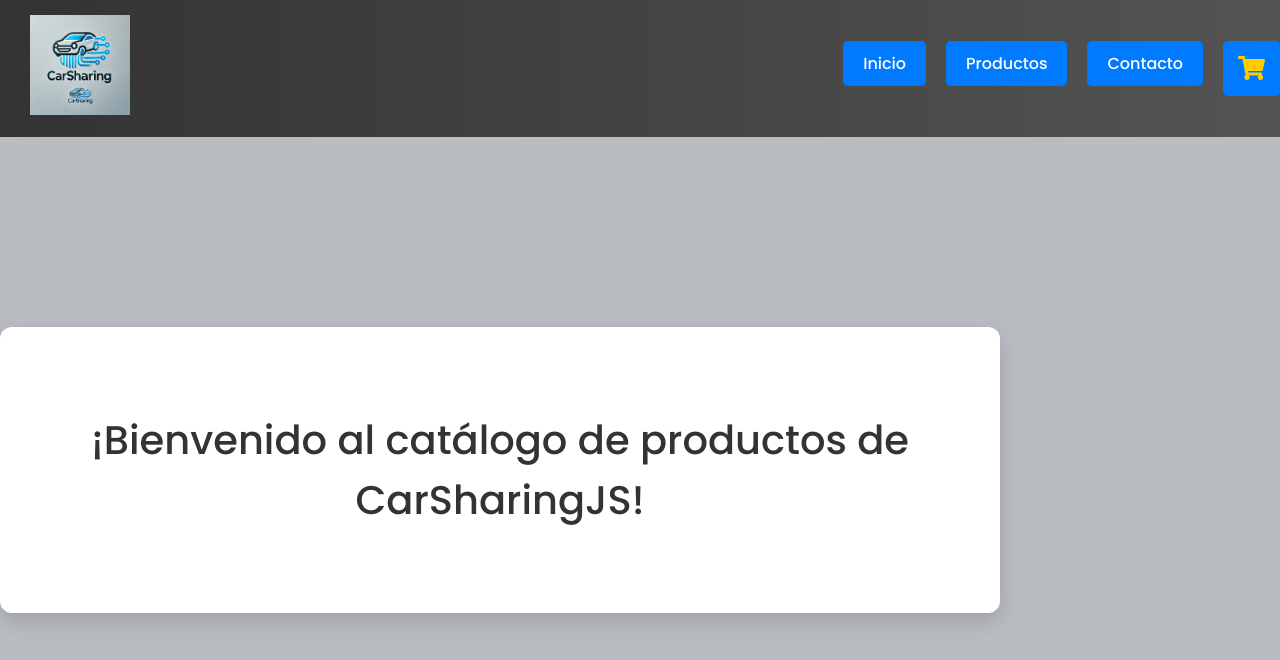
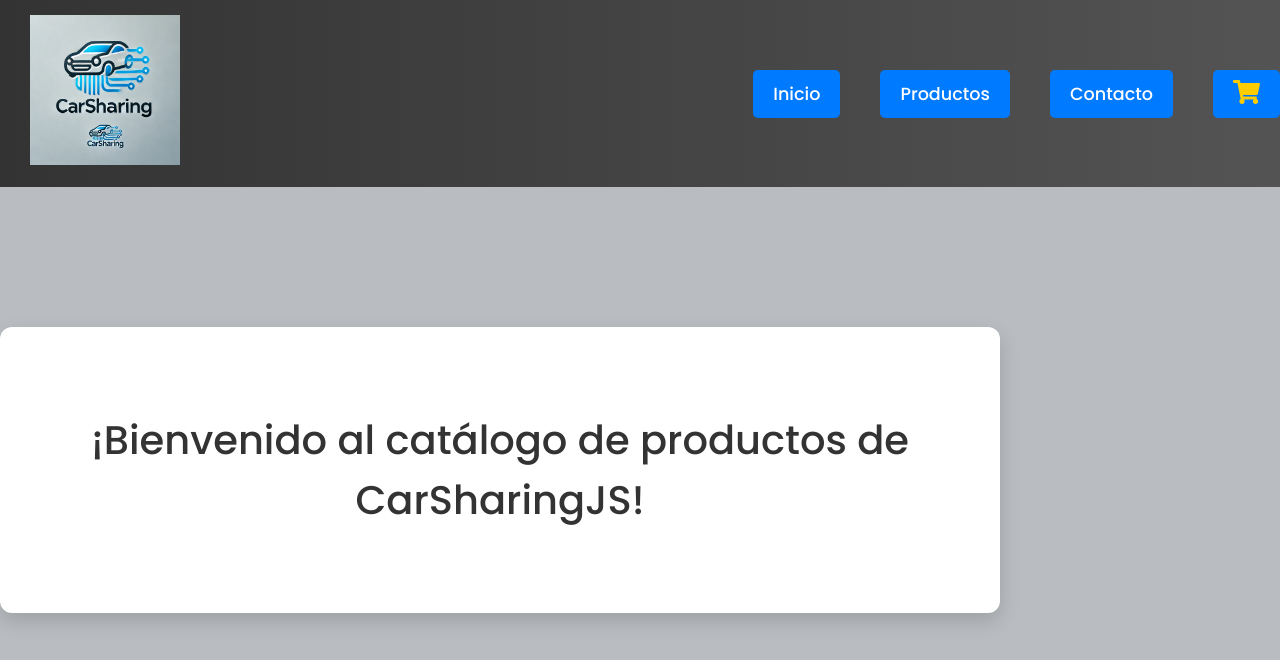
Before and after one commit to JaviSalazar31/CarSharingJS, a React (Vite) app: page / in a window 1280 px wide. Shown: the top 660 px of the page. Built offline with nearby package versions, Linux system fonts and the light colour scheme.

Commit message:
Cambios botones

```diff
--- a/src/App.css
+++ b/src/App.css
@@ -20,19 +20,19 @@ body {
 
 /* Logo */
 .logo img {
-  height: 100px;
-  width: auto;
+  width: 200px; /* Puedes ajustar este valor según prefieras */
+  height: auto;  /* Mantén la proporción */
 }
 
-@media (max-width: 768px) {
+@media (min-width: 768px) {
   .logo img {
-    height: 60px;
+    width: 250px; /* Ajusta el tamaño en pantallas más grandes */
   }
 }
 
 @media (max-width: 480px) {
   .logo img {
-    height: 50px;
+    width: 150px; /* Reduce el tamaño en pantallas móviles */
   }
 }
 
@@ -76,28 +76,28 @@ body {
 
 /* Carrito de compras */
 .cart-widget {
-  font-size: 1.5rem;
-  color: #1eff00;
-  margin-right: 30px;
+  font-size: 24px;
+  color: #ffcc00;
+  margin-right: 30px; /* Aumentar el margen para darle más espacio */
   cursor: pointer;
-  text-shadow: 2px 2px 4px rgba(0, 0, 0, 0.2);
-  transition: transform 0.3s ease;
+  transition: transform 0.3s ease, margin-right 0.3s ease; /* Animación suave */
 }
 
-.cart-widget i:hover {
-  transform: scale(1.2);
+.cart-widget:hover {
+  transform: scale(1.1); /* Agranda ligeramente el ícono al pasar el cursor */
 }
 
 @media (max-width: 768px) {
-  .cart-widget i {
-    font-size: 22px;
+  .cart-widget {
+    font-size: 22px; /* Tamaño más pequeño para tabletas */
+    margin-right: 15px; /* Menor margen en pantallas más pequeñas */
   }
 }
 
 @media (max-width: 480px) {
-  .cart-widget i {
+  .cart-widget {
     font-size: 20px;
-    margin-right: 10px;
+    margin-right: 10px; /* Menor margen en teléfonos */
   }
 }
 
--- a/src/Button.css
+++ b/src/Button.css
@@ -1,31 +1,22 @@
 .custom-button {
-    background-color: #007bff;
-    color: white;
+  background-color: #007bff; /* Color azul de fondo */
+  color: #fff;
+  border: none;
   padding: 10px 20px;
-    border: none;
+  margin: 5px;
+  font-size: 1.1rem;
+  cursor: pointer;
   border-radius: 5px;
-    cursor: pointer;
-    transition: background-color 0.3s ease, transform 0.2s ease;
-    font-size: 1rem;
+  transition: background-color 0.3s, transform 0.3s ease-in-out;
 }
 
 .custom-button:hover {
-    background-color: #0056b3;
-    transform: translateY(-2px);
+  background-color: #0056b3; /* Color más oscuro al hacer hover */
+  transform: scale(1.1); /* Agranda el botón ligeramente */
 }
 
-  .custom-button:active {
-    background-color: #003f7f;
-    transform: translateY(0);
+/* Estilo específico para el botón del carrito */
+.cart-link i {
+  font-size: 24px;
+  color: #ffcc00; /* Color dorado del carrito */
 }
-
-  /* Para personalizar el botón del carrito */
-  .cart-button {
-    font-size: 1.5rem;
-    color: #ffcc00;
-    padding: 10px 15px;
-  }
-
-  .cart-button:hover {
-    transform: scale(1.1);
-  }
--- /dev/null
+++ b/src/HamburgerMenu.css
@@ -0,0 +1,51 @@
+/* Ajustes generales del menú hamburguesa */
+.hamburger-menu {
+  position: relative;
+}
+
+.hamburger-icon {
+  font-size: 30px;
+  background: none;
+  border: none;
+  cursor: pointer;
+  color: #fff;
+}
+
+/* Menú desplegable */
+.nav-links {
+  display: none;
+  flex-direction: column;
+  background-color: #333;
+  position: absolute;
+  top: 50px;
+  right: 0;
+  width: 200px;
+  border-radius: 8px;
+  padding: 10px;
+  z-index: 1000;
+}
+
+.nav-links.open {
+  display: flex;
+}
+
+/* Ajuste para pantallas grandes */
+@media (min-width: 768px) {
+  .hamburger-icon {
+    display: none;
+  }
+
+  .nav-links {
+    display: flex;
+    position: static;
+    flex-direction: row;
+    background: none;
+    width: auto;
+    padding: 0;
+    margin-right: 20px;
+  }
+
+  .custom-button {
+    margin: 0 10px;
+  }
+}
--- a/src/components/Button.jsx
+++ b/src/components/Button.jsx
@@ -1,5 +1,5 @@
 import React from 'react';
-import '/src/Button.css'; // Puedes definir estilos personalizados en un archivo CSS
+import '/src/Button.css'; // Archivo de estilos para botones
 
 const Button = ({ text, onClick, className }) => {
   return (
--- /dev/null
+++ b/src/components/HamburgerMenu.jsx
@@ -0,0 +1,27 @@
+import React, { useState } from 'react';
+import Button from './Button'; // Importa el componente Button
+import '/src/HamburgerMenu.css'; // Archivo de estilos
+
+const HamburgerMenu = () => {
+  const [isOpen, setIsOpen] = useState(false);
+
+  const toggleMenu = () => {
+    setIsOpen(!isOpen);
+  };
+
+  return (
+    <div className="hamburger-menu">
+      <button className="hamburger-icon" onClick={toggleMenu}>
+        &#9776;
+      </button>
+      <nav className={`nav-links ${isOpen ? 'open' : ''}`}>
+        <Button text="Inicio" className="nav-link" onClick={() => window.location.href = "#home"} />
+        <Button text="Productos" className="nav-link" onClick={() => window.location.href = "#products"} />
+        <Button text="Contacto" className="nav-link" onClick={() => window.location.href = "#contact"} />
+        <Button className="cart-link" text={<i className="fas fa-shopping-cart"></i>} onClick={() => window.location.href = "#cart"} />
+      </nav>
+    </div>
+  );
+};
+
+export default HamburgerMenu;
--- a/src/components/NavBar.jsx
+++ b/src/components/NavBar.jsx
@@ -1,29 +1,17 @@
 import React from 'react';
 import Button from './Button'; // Importa el componente de botón
 import logo from '../assets/LogoCarSharingJS.png'; // Importa la imagen del logo
+import HamburgerMenu from './HamburgerMenu'; // Importa el componente de menú
 
 function NavBar() {
   return (
     <nav className="navbar">
       <div className="logo">
-      <img src={logo} alt="CarSharingJS Logo" style={{ height: '100px', width: 'auto' }} />
+      <img src={logo} alt="CarSharingJS Logo" style={{ height: '150px', width: 'auto' }} />
       </div>
-      <ul className="nav-links">
-        <li>
-          <Button text="Inicio" className="nav-link" />
-        </li>
-        <li>
-          <Button text="Productos" className="nav-link" />
-        </li>
-        <li>
-          <Button text="Contacto" className="nav-link" />
-        </li>
-        <li className="cart-widget">
-          <Button text={<i className="fas fa-shopping-cart"></i>} className="cart-button" />
-        </li>
-      </ul>
+      <HamburgerMenu />
     </nav>
   );
-}
+};
 
 export default NavBar;
```
Lines whose indentation alone changed are shown as unchanged.
